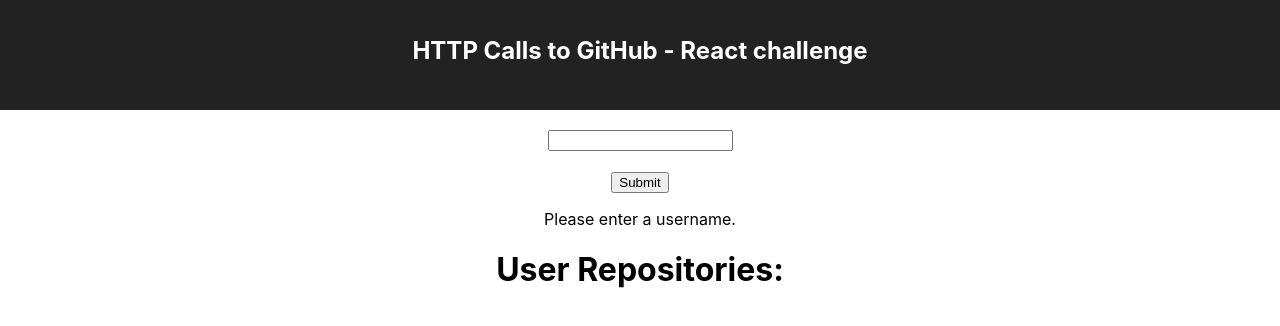
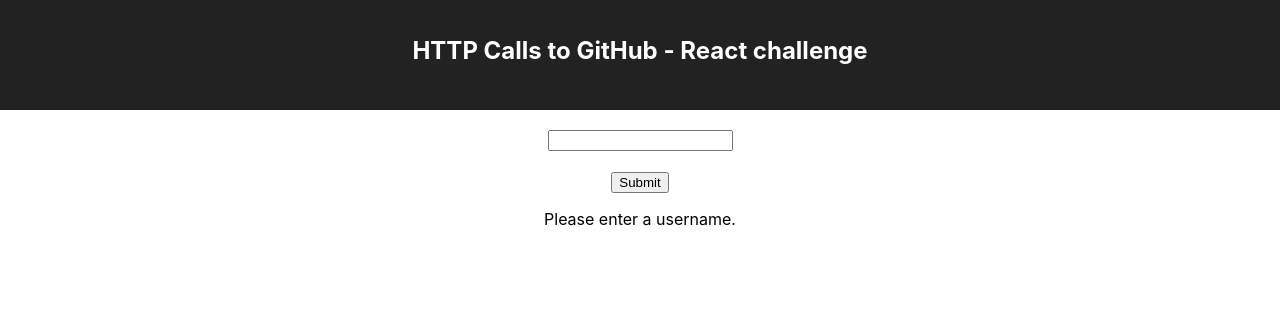
Before and after one commit to NayaraCovas/challenge-react, a React (Create React App) app: page / in a window 1280 px wide. Shown: the top 326 px of the page. Built offline with nearby package versions, Linux system fonts and the light colour scheme.

Commit message:
fixed user repositories title

```diff
--- a/src/App.js
+++ b/src/App.js
@@ -64,12 +64,14 @@
             <p>UserName: {this.state.userName}</p>
             <p>Location: {this.state.location}</p>
             <p>Email Address: {this.state.emailAddress}</p>
+            <Repos repos={this.state.repos} />
           </div>
+
         ) : (
           <p>Please enter a username.</p>
+
         )}
-        <h1>User Repositories: </h1>
-        <Repos repos={this.state.repos} />
+
       </div>
     );
   }
--- a/src/components/Repos.js
+++ b/src/components/Repos.js
@@ -3,6 +3,8 @@
 const Repos = ({ repos}) => {
   return (
     <>
+            <h1>User Repositories: </h1>
+
       {repos.map((repo) => (
         <Repo
         key={repo.id}
```
